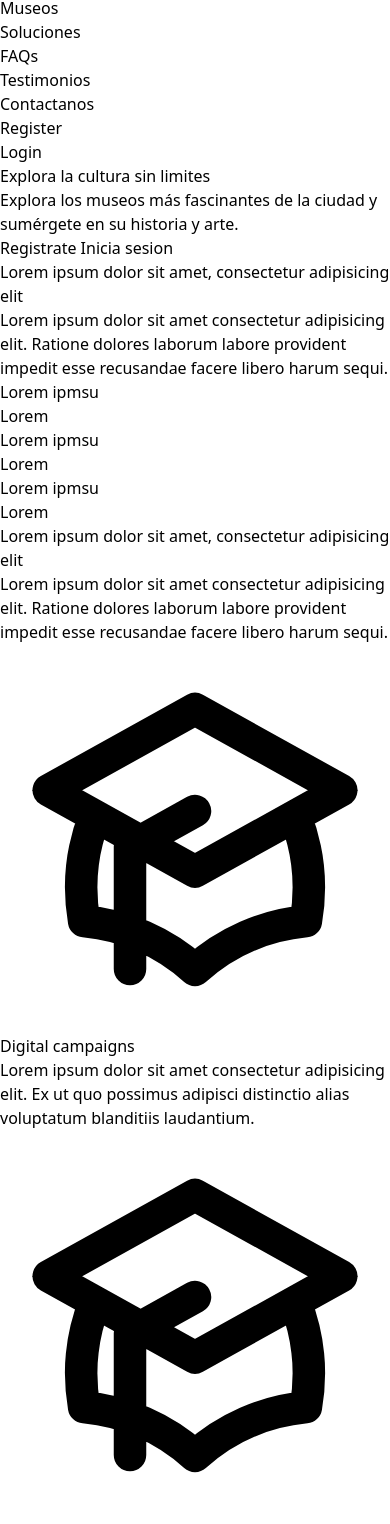
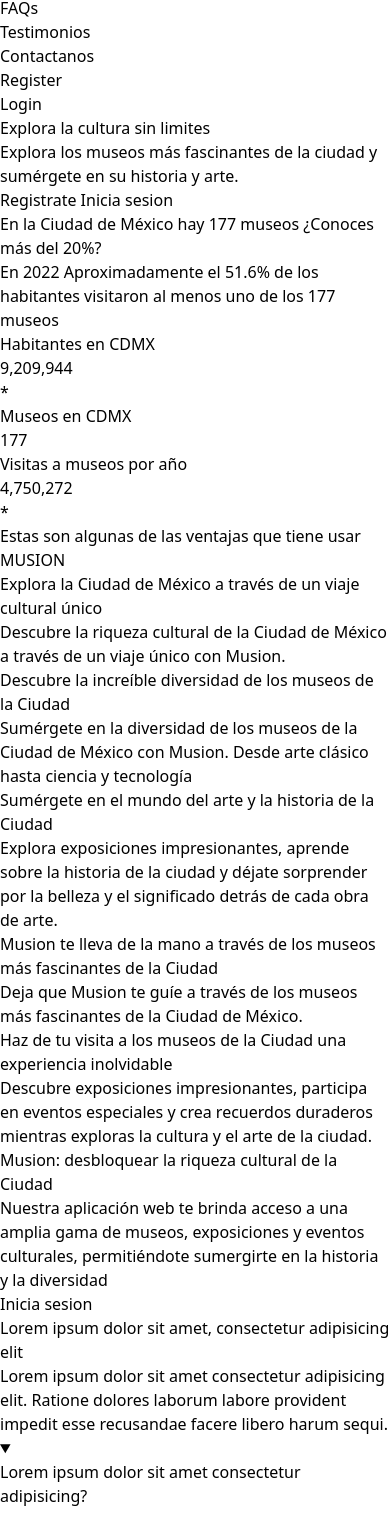
Before and after one commit to hdev07/musion-vue, a Vue app: page / in a window 390 px wide. Shown: the part 426-1950 px from the top of the page. Built offline with nearby package versions, Linux system fonts and the light colour scheme.

Commit message:
Add text

```diff
--- a/src/components/landing/FooterLanding.vue
+++ b/src/components/landing/FooterLanding.vue
@@ -203,7 +203,8 @@
           </nav>
         </div>
       </div>
-
+      <!-- *https://cuentame.inegi.org.mx/monografias/informacion/df/poblacion/ -->
+      <!-- https://www.inegi.org.mx/contenidos/saladeprensa/boletines/2022/EstMuseos/EstMuseos2021.pdf -->
       <p class="text-xs text-primary">&copy; 2023. Company Name. All rights reserved.</p>
     </div>
   </footer>
--- a/src/components/landing/NavbarLanding.vue
+++ b/src/components/landing/NavbarLanding.vue
@@ -15,10 +15,6 @@
   {
     title: 'Museos',
     href: '#Museums'
-  },
-  {
-    title: 'Soluciones',
-    href: '#Solutions'
   },
   {
     title: 'FAQs',
@@ -86,7 +82,7 @@
               :text="'Register'"
               :HBgPrimary="true"
               :SmBlock="true"
-              :hidden="!mobileMenuVisible"
+              :hidden="true"
             />
             <ButtonCommon
               :to="'https://app.musion.day/login'"
--- a/src/components/landing/SectionLanding.vue
+++ b/src/components/landing/SectionLanding.vue
@@ -5,199 +5,97 @@
     <div class="mx-auto max-w-screen-xl px-4 py-8 sm:py-12 sm:px-6 lg:py-16 lg:px-8">
       <div class="mx-auto max-w-3xl text-center">
         <h2 class="text-3xl font-bold text-white sm:text-4xl">
-          Lorem ipsum dolor sit amet, consectetur adipisicing elit
+          Estas son algunas de las ventajas que tiene usar MUSION
         </h2>
 
-        <p class="mt-4 text-white">
+        <!-- <p class="mt-4 text-white">
           Lorem ipsum dolor sit amet consectetur adipisicing elit. Ratione dolores laborum labore
           provident impedit esse recusandae facere libero harum sequi.
-        </p>
+        </p> -->
       </div>
 
       <div class="mt-8 grid grid-cols-1 gap-8 md:grid-cols-2 lg:grid-cols-3">
         <a
           class="block rounded-xl border border-pink-500/10 p-8 hover:shadow-xl transition bg-secondary hover:border-pink-500/30 hover:shadow-pink-500/30"
         >
-          <svg
-            xmlns="http://www.w3.org/2000/svg"
-            class="h-10 w-10 text-pink-500"
-            fill="none"
-            viewBox="0 0 24 24"
-            stroke="currentColor"
-          >
-            <path d="M12 14l9-5-9-5-9 5 9 5z" />
-            <path
-              d="M12 14l6.16-3.422a12.083 12.083 0 01.665 6.479A11.952 11.952 0 0012 20.055a11.952 11.952 0 00-6.824-2.998 12.078 12.078 0 01.665-6.479L12 14z"
-            />
-            <path
-              stroke-linecap="round"
-              stroke-linejoin="round"
-              stroke-width="2"
-              d="M12 14l9-5-9-5-9 5 9 5zm0 0l6.16-3.422a12.083 12.083 0 01.665 6.479A11.952 11.952 0 0012 20.055a11.952 11.952 0 00-6.824-2.998 12.078 12.078 0 01.665-6.479L12 14zm-4 6v-7.5l4-2.222"
-            />
-          </svg>
-
-          <h2 class="mt-4 text-xl font-bold text-white">Digital campaigns</h2>
+          <h2 class="mt-4 text-xl font-bold text-white">
+            Explora la Ciudad de México a través de un viaje cultural único
+          </h2>
 
           <p class="mt-1 text-sm text-gray-300">
-            Lorem ipsum dolor sit amet consectetur adipisicing elit. Ex ut quo possimus adipisci
-            distinctio alias voluptatum blanditiis laudantium.
+            Descubre la riqueza cultural de la Ciudad de México a través de un viaje único con
+            Musion.
           </p>
         </a>
 
         <a
           class="block rounded-xl border border-pink-500/10 p-8 hover:shadow-xl transition bg-secondary hover:border-pink-500/30 hover:shadow-pink-500/30"
         >
-          <svg
-            xmlns="http://www.w3.org/2000/svg"
-            class="h-10 w-10 text-pink-500"
-            fill="none"
-            viewBox="0 0 24 24"
-            stroke="currentColor"
-          >
-            <path d="M12 14l9-5-9-5-9 5 9 5z" />
-            <path
-              d="M12 14l6.16-3.422a12.083 12.083 0 01.665 6.479A11.952 11.952 0 0012 20.055a11.952 11.952 0 00-6.824-2.998 12.078 12.078 0 01.665-6.479L12 14z"
-            />
-            <path
-              stroke-linecap="round"
-              stroke-linejoin="round"
-              stroke-width="2"
-              d="M12 14l9-5-9-5-9 5 9 5zm0 0l6.16-3.422a12.083 12.083 0 01.665 6.479A11.952 11.952 0 0012 20.055a11.952 11.952 0 00-6.824-2.998 12.078 12.078 0 01.665-6.479L12 14zm-4 6v-7.5l4-2.222"
-            />
-          </svg>
-
-          <h2 class="mt-4 text-xl font-bold text-white">Digital campaigns</h2>
+          <h2 class="mt-4 text-xl font-bold text-white">
+            Descubre la increíble diversidad de los museos de la Ciudad
+          </h2>
 
           <p class="mt-1 text-sm text-gray-300">
-            Lorem ipsum dolor sit amet consectetur adipisicing elit. Ex ut quo possimus adipisci
-            distinctio alias voluptatum blanditiis laudantium.
+            Sumérgete en la diversidad de los museos de la Ciudad de México con Musion. Desde arte
+            clásico hasta ciencia y tecnología
           </p>
         </a>
 
         <a
           class="block rounded-xl border border-pink-500/10 p-8 hover:shadow-xl transition bg-secondary hover:border-pink-500/30 hover:shadow-pink-500/30"
         >
-          <svg
-            xmlns="http://www.w3.org/2000/svg"
-            class="h-10 w-10 text-pink-500"
-            fill="none"
-            viewBox="0 0 24 24"
-            stroke="currentColor"
-          >
-            <path d="M12 14l9-5-9-5-9 5 9 5z" />
-            <path
-              d="M12 14l6.16-3.422a12.083 12.083 0 01.665 6.479A11.952 11.952 0 0012 20.055a11.952 11.952 0 00-6.824-2.998 12.078 12.078 0 01.665-6.479L12 14z"
-            />
-            <path
-              stroke-linecap="round"
-              stroke-linejoin="round"
-              stroke-width="2"
-              d="M12 14l9-5-9-5-9 5 9 5zm0 0l6.16-3.422a12.083 12.083 0 01.665 6.479A11.952 11.952 0 0012 20.055a11.952 11.952 0 00-6.824-2.998 12.078 12.078 0 01.665-6.479L12 14zm-4 6v-7.5l4-2.222"
-            />
-          </svg>
-
-          <h2 class="mt-4 text-xl font-bold text-white">Digital campaigns</h2>
+          <h2 class="mt-4 text-xl font-bold text-white">
+            Sumérgete en el mundo del arte y la historia de la Ciudad
+          </h2>
 
           <p class="mt-1 text-sm text-gray-300">
-            Lorem ipsum dolor sit amet consectetur adipisicing elit. Ex ut quo possimus adipisci
-            distinctio alias voluptatum blanditiis laudantium.
+            Explora exposiciones impresionantes, aprende sobre la historia de la ciudad y déjate
+            sorprender por la belleza y el significado detrás de cada obra de arte.
           </p>
         </a>
 
         <a
           class="block rounded-xl border border-pink-500/10 p-8 hover:shadow-xl transition bg-secondary hover:border-pink-500/30 hover:shadow-pink-500/30"
         >
-          <svg
-            xmlns="http://www.w3.org/2000/svg"
-            class="h-10 w-10 text-pink-500"
-            fill="none"
-            viewBox="0 0 24 24"
-            stroke="currentColor"
-          >
-            <path d="M12 14l9-5-9-5-9 5 9 5z" />
-            <path
-              d="M12 14l6.16-3.422a12.083 12.083 0 01.665 6.479A11.952 11.952 0 0012 20.055a11.952 11.952 0 00-6.824-2.998 12.078 12.078 0 01.665-6.479L12 14z"
-            />
-            <path
-              stroke-linecap="round"
-              stroke-linejoin="round"
-              stroke-width="2"
-              d="M12 14l9-5-9-5-9 5 9 5zm0 0l6.16-3.422a12.083 12.083 0 01.665 6.479A11.952 11.952 0 0012 20.055a11.952 11.952 0 00-6.824-2.998 12.078 12.078 0 01.665-6.479L12 14zm-4 6v-7.5l4-2.222"
-            />
-          </svg>
-
-          <h2 class="mt-4 text-xl font-bold text-white">Digital campaigns</h2>
+          <h2 class="mt-4 text-xl font-bold text-white">
+            Musion te lleva de la mano a través de los museos más fascinantes de la Ciudad
+          </h2>
 
           <p class="mt-1 text-sm text-gray-300">
-            Lorem ipsum dolor sit amet consectetur adipisicing elit. Ex ut quo possimus adipisci
-            distinctio alias voluptatum blanditiis laudantium.
+            Deja que Musion te guíe a través de los museos más fascinantes de la Ciudad de México.
           </p>
         </a>
 
         <a
           class="block rounded-xl border border-pink-500/10 p-8 hover:shadow-xl transition bg-secondary hover:border-pink-500/30 hover:shadow-pink-500/30"
         >
-          <svg
-            xmlns="http://www.w3.org/2000/svg"
-            class="h-10 w-10 text-pink-500"
-            fill="none"
-            viewBox="0 0 24 24"
-            stroke="currentColor"
-          >
-            <path d="M12 14l9-5-9-5-9 5 9 5z" />
-            <path
-              d="M12 14l6.16-3.422a12.083 12.083 0 01.665 6.479A11.952 11.952 0 0012 20.055a11.952 11.952 0 00-6.824-2.998 12.078 12.078 0 01.665-6.479L12 14z"
-            />
-            <path
-              stroke-linecap="round"
-              stroke-linejoin="round"
-              stroke-width="2"
-              d="M12 14l9-5-9-5-9 5 9 5zm0 0l6.16-3.422a12.083 12.083 0 01.665 6.479A11.952 11.952 0 0012 20.055a11.952 11.952 0 00-6.824-2.998 12.078 12.078 0 01.665-6.479L12 14zm-4 6v-7.5l4-2.222"
-            />
-          </svg>
-
-          <h2 class="mt-4 text-xl font-bold text-white">Digital campaigns</h2>
+          <h2 class="mt-4 text-xl font-bold text-white">
+            Haz de tu visita a los museos de la Ciudad una experiencia inolvidable
+          </h2>
 
           <p class="mt-1 text-sm text-gray-300">
-            Lorem ipsum dolor sit amet consectetur adipisicing elit. Ex ut quo possimus adipisci
-            distinctio alias voluptatum blanditiis laudantium.
+            Descubre exposiciones impresionantes, participa en eventos especiales y crea recuerdos
+            duraderos mientras exploras la cultura y el arte de la ciudad.
           </p>
         </a>
 
         <a
           class="block rounded-xl border border-pink-500/10 p-8 hover:shadow-xl transition bg-secondary hover:border-pink-500/30 hover:shadow-pink-500/30"
         >
-          <svg
-            xmlns="http://www.w3.org/2000/svg"
-            class="h-10 w-10 text-pink-500"
-            fill="none"
-            viewBox="0 0 24 24"
-            stroke="currentColor"
-          >
-            <path d="M12 14l9-5-9-5-9 5 9 5z" />
-            <path
-              d="M12 14l6.16-3.422a12.083 12.083 0 01.665 6.479A11.952 11.952 0 0012 20.055a11.952 11.952 0 00-6.824-2.998 12.078 12.078 0 01.665-6.479L12 14z"
-            />
-            <path
-              stroke-linecap="round"
-              stroke-linejoin="round"
-              stroke-width="2"
-              d="M12 14l9-5-9-5-9 5 9 5zm0 0l6.16-3.422a12.083 12.083 0 01.665 6.479A11.952 11.952 0 0012 20.055a11.952 11.952 0 00-6.824-2.998 12.078 12.078 0 01.665-6.479L12 14zm-4 6v-7.5l4-2.222"
-            />
-          </svg>
-
-          <h2 class="mt-4 text-xl font-bold text-white">Digital campaigns</h2>
+          <h2 class="mt-4 text-xl font-bold text-white">
+            Musion: desbloquear la riqueza cultural de la Ciudad
+          </h2>
 
           <p class="mt-1 text-sm text-gray-300">
-            Lorem ipsum dolor sit amet consectetur adipisicing elit. Ex ut quo possimus adipisci
-            distinctio alias voluptatum blanditiis laudantium.
+            Nuestra aplicación web te brinda acceso a una amplia gama de museos, exposiciones y
+            eventos culturales, permitiéndote sumergirte en la historia y la diversidad
           </p>
         </a>
       </div>
 
       <div class="mt-12 flex flex-wrap justify-center gap-4 text-center">
         <a
+          href="'https://app.musion.day/login'"
           class="block w-full rounded border border-primary bg-primary px-12 py-3 text-sm font-medium text-white hover:shadow-xl focus:outline-none focus:ring active:text-opacity-75 sm:w-auto hover:bg-transparent hover:text-white hover:shadow-pink-500/30"
         >
           Inicia sesion
--- a/src/components/landing/StatsLanding.vue
+++ b/src/components/landing/StatsLanding.vue
@@ -2,15 +2,15 @@
 
 <template>
   <section class="bg-background">
-    <div class="mx-auto max-w-screen-xl px-4 py-12 sm:px-6 md:py-16 lg:px-8">
+    <div class="mx-auto max-w-screen-xl px-4 pb-16 sm:px-6 md:py-16 lg:px-8">
       <div class="mx-auto max-w-3xl text-center">
         <h2 class="text-3xl font-bold text-white sm:text-4xl">
-          Lorem ipsum dolor sit amet, consectetur adipisicing elit
+          En la Ciudad de México hay 177 museos ¿Conoces más del 20%?
         </h2>
 
         <p class="mt-4 text-white">
-          Lorem ipsum dolor sit amet consectetur adipisicing elit. Ratione dolores laborum labore
-          provident impedit esse recusandae facere libero harum sequi.
+          En 2022 Aproximadamente el 51.6% de los habitantes visitaron al menos uno de los 177
+          museos
         </p>
       </div>
 
@@ -19,25 +19,26 @@
           <div
             class="block rounded-xl border border-pink-500/10 p-8 bg-secondary hover:shadow-xl transition hover:border-pink-500/30 hover:shadow-pink-500/30"
           >
-            <dt class="text-xl font-bold text-white">Lorem ipmsu</dt>
-
-            <dd class="text-4xl font-extrabold text-primary md:text-5xl">Lorem</dd>
+            <div class="text-xl font-bold text-white">Habitantes en CDMX</div>
+            <div class="text-4xl font-extrabold text-primary md:text-5xl flex">
+              <p>9,209,944</p>
+              <p class="text-sm">*</p>
+            </div>
           </div>
-
           <div
             class="block rounded-xl border border-pink-500/10 p-8 bg-secondary hover:shadow-xl transition hover:border-pink-500/30 hover:shadow-pink-500/30"
           >
-            <dt class="text-xl font-bold text-white">Lorem ipmsu</dt>
-
-            <dd class="text-4xl font-extrabold text-primary md:text-5xl">Lorem</dd>
+            <div class="text-xl font-bold text-white">Museos en CDMX</div>
+            <div class="text-4xl font-extrabold text-primary md:text-5xl">177</div>
           </div>
-
           <div
             class="block rounded-xl border border-pink-500/10 p-8 bg-secondary hover:shadow-xl transition hover:border-pink-500/30 hover:shadow-pink-500/30"
           >
-            <dt class="text-xl font-bold text-white">Lorem ipmsu</dt>
-
-            <dd class="text-4xl font-extrabold text-primary md:text-5xl">Lorem</dd>
+            <div class="text-xl font-bold text-white">Visitas a museos por año</div>
+            <div class="text-4xl font-extrabold text-primary md:text-5xl flex">
+              <p>4,750,272</p>
+              <p class="text-sm">*</p>
+            </div>
           </div>
         </div>
       </div>
```
